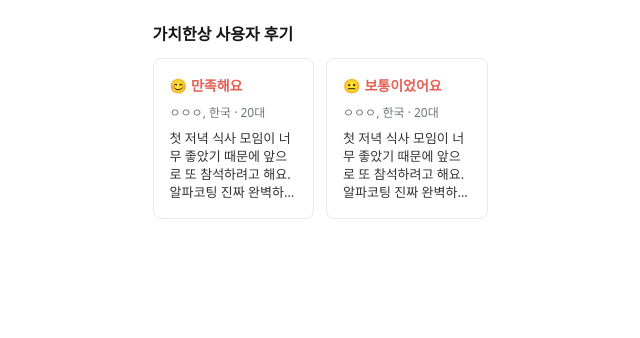
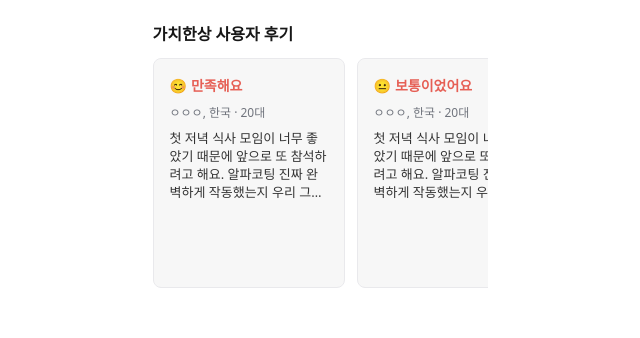
Before and after one commit to nickel93/a-meal-together, a Next.js app: page /review in a window 1280 px wide. Shown: the part 267-605 px from the top of the page, without its empty margins (320-960 px from the left). Built offline with nearby package versions, Linux system fonts and the light colour scheme; a web font is replaced by a local one.

Commit message:
리뷰 카드 리스트 적용

```diff
--- a/src/app/review/page.tsx
+++ b/src/app/review/page.tsx
@@ -5,7 +5,7 @@ import MeetingReviewPage from "@/widgets/review/Review";
 const Page = () => {
   return (
     <div className="flex justify-center w-full h-full pt-[20px]">
-      <div className="flex flex-col flex-grow gap-[40px]">
+      <div className="flex flex-col flex-grow gap-[40px] overflow-hidden">
         <HomeHeader />
         <MeetingReviewPage />
       </div>
--- a/src/feature/review/UserReviewCard.tsx
+++ b/src/feature/review/UserReviewCard.tsx
@@ -21,7 +21,7 @@ const UserReviewCard = ({
   }[mood];
 
   return (
-    <div className="flex flex-col gap-2 rounded-lg border border-[#E9E9EC] bg-white p-4">
+    <div className="flex flex-col shrink-0 gap-2 rounded-lg border border-[#E9E9EC] bg-[#F7F7F7] p-4 w-[192px] h-[230px]">
       <div className="flex items-center gap-1 text-[14px]">
         <span>{moodIcon}</span>
         <span className="font-semibold text-[#E65F55]">{title}</span>
--- a/src/feature/review/UserReviewList.tsx
+++ b/src/feature/review/UserReviewList.tsx
@@ -17,7 +17,7 @@ const UserReviewList = ({ reviews }: UserReviewListProps) => {
   return (
     <div className="flex flex-col gap-3">
       <h3 className="font-semibold text-[16px]">가치한상 사용자 후기</h3>
-      <div className="grid grid-cols-2 gap-3">
+      <div className="flex gap-3 overflow-x-auto">
         {reviews.map((review) => (
           <UserReviewCard key={review.id} {...review} />
         ))}
--- a/src/widgets/review/Review.tsx
+++ b/src/widgets/review/Review.tsx
@@ -33,6 +33,15 @@ const mockReviews: Reviews[] = [
     content:
       "첫 저녁 식사 모임이 너무 좋았기 때문에 앞으로 또 참석하려고 해요. 알파코팅 진짜 완벽하게 작동했는지 우리 그릇은 서로 잘 맞았고 좀 특별하게 느껴졌어요.",
   },
+  {
+    id: "3",
+    mood: "normal",
+    title: "보통이었어요",
+    author: "ㅇㅇㅇ",
+    age: "한국 · 20대",
+    content:
+      "첫 저녁 식사 모임이 너무 좋았기 때문에 앞으로 또 참석하려고 해요. 알파코팅 진짜 완벽하게 작동했는지 우리 그릇은 서로 잘 맞았고 좀 특별하게 느껴졌어요.",
+  },
 ];
 
 const MeetingReviewPage = () => {
```
